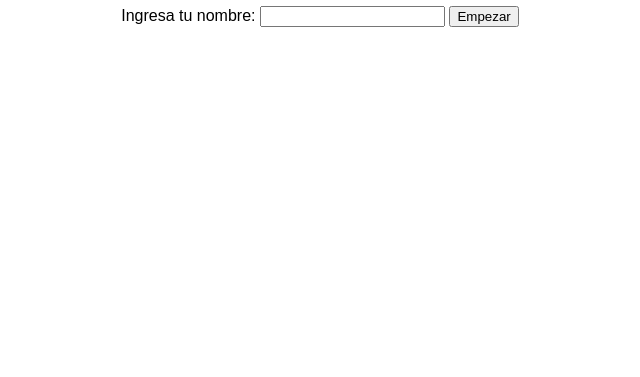
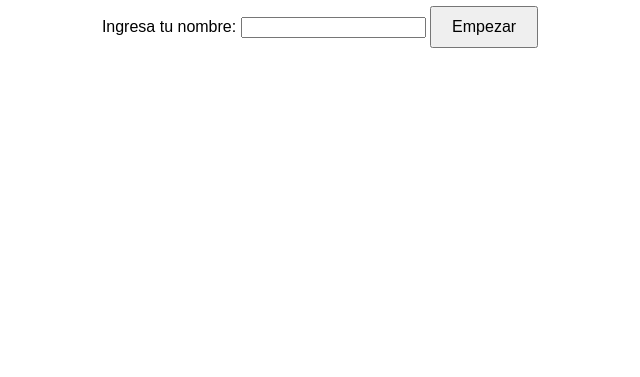
Before and after one commit to samantha-castro-rajbe05/Microproyecto-SamanthaCastro-GabrielVizcarrondo-SistemasDeInformacion, a plain HTML site: page index.html in a window 1280 px wide. Shown: the part 423-800 px from the top of the page, without its empty margins (320-960 px from the left). Drawn offline with Linux system fonts and the light colour scheme.

Commit message:
basics styles css

```diff
--- a/styles.css
+++ b/styles.css
@@ -34,3 +34,13 @@ body {
 #blue {
     background-color: blue;
 }
+
+#pantalla-inicio, #game-screen, #pantalla-ranking {
+    text-align: center;
+}
+
+button{
+    margin-top: 20px;
+    padding: 10px 20px;
+    font-size: 16px;
+}
```
